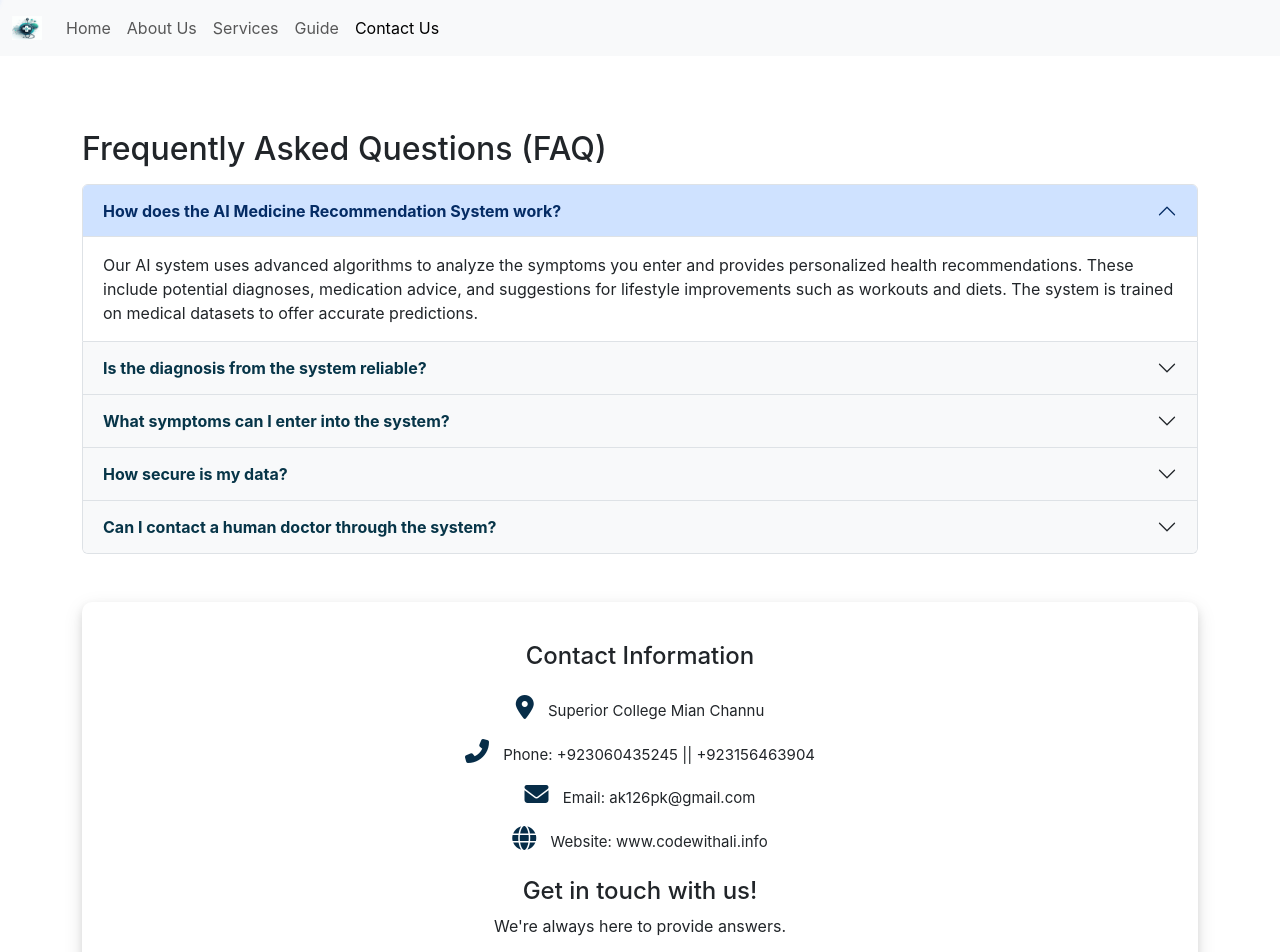
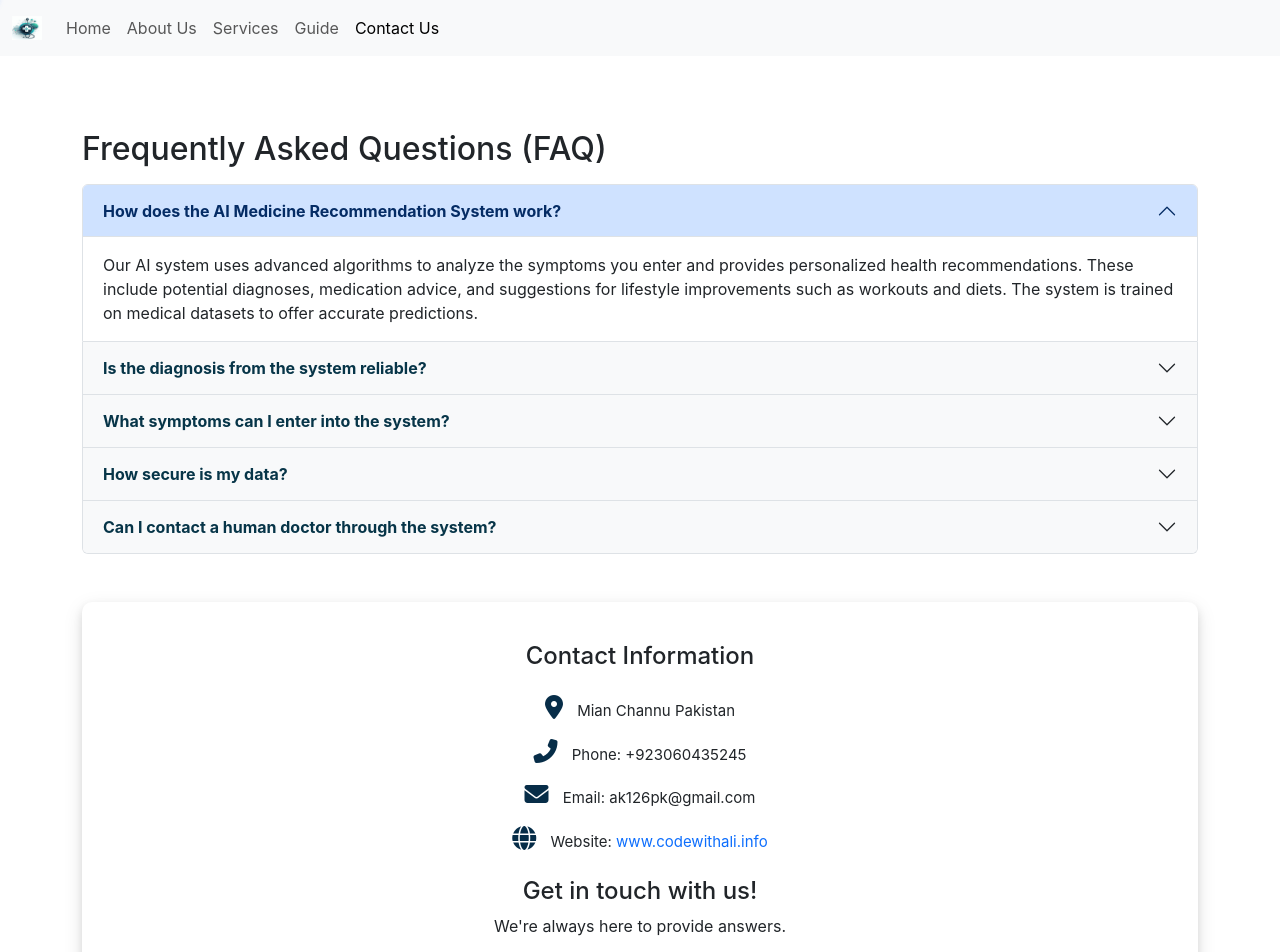
Before and after one commit to AliKhalil28/Medicine_Recommendation_System_Frontend, a React (Create React App) app: page /contact in a window 1280 px wide. Shown: the top 952 px of the page. Built offline with nearby package versions, Linux system fonts and the light colour scheme.

Commit message:
Fix Bugs

```diff
--- a/src/App.js
+++ b/src/App.js
@@ -47,6 +47,7 @@ function Main() {
       loadingBarRef.current.complete();
     }, 1000);
     return () => clearTimeout(timer);
+    // eslint-disable-next-line
   }, [location.pathname]);
 
   return (
--- a/src/components/Contact.js
+++ b/src/components/Contact.js
@@ -164,18 +164,25 @@ export default function Contact() {
             <div className="contact-info">
               <h4 className="mb-4">Contact Information</h4>
               <p>
-                <i className="fas fa-map-marker-alt"></i> Superior College Mian
-                Channu
+                <i className="fas fa-map-marker-alt"></i> Mian Channu Pakistan
               </p>
               <p>
-                <i className="fas fa-phone-alt"></i> Phone: +923060435245 ||
-                +923156463904
+                <i className="fas fa-phone-alt"></i> Phone: +923060435245
               </p>
               <p>
                 <i className="fas fa-envelope"></i> Email: ak126pk@gmail.com
               </p>
+
               <p>
-                <i className="fas fa-globe"></i> Website: www.codewithali.info
+                <i className="fas fa-globe"></i> Website:{" "}
+                <Link
+                  to="https://www.codewithali.info"
+                  target="_blank"
+                  rel="noopener noreferrer"
+                  className="text-decoration-none"
+                >
+                  www.codewithali.info
+                </Link>
               </p>
 
               <h4 className="mt-4">Get in touch with us!</h4>
@@ -186,16 +193,28 @@ export default function Contact() {
 
               <div className="social-media">
                 <h6>Follow Us</h6>
-                <Link to="https://www.facebook.com/ali.khalil.26/">
+                <Link
+                  to="https://www.facebook.com/ali.khalil.26/"
+                  target="_blank"
+                  rel="noopener noreferrer"
+                >
                   <i className="fab fa-facebook"></i>
                 </Link>
                 <Link to="">
                   <i className="fab fa-twitter"></i>
                 </Link>
-                <Link to="https://www.linkedin.com/in/ali-khalil-753469285/">
+                <Link
+                  to="https://www.linkedin.com/in/ali-khalil-753469285/"
+                  target="_blank"
+                  rel="noopener noreferrer"
+                >
                   <i className="fab fa-linkedin"></i>
                 </Link>
-                <Link to="https://www.instagram.com/ali.khalil.26/?hl=en">
+                <Link
+                  to="https://www.instagram.com/ali.khalil.26/?hl=en"
+                  target="_blank"
+                  rel="noopener noreferrer"
+                >
                   <i className="fab fa-instagram"></i>
                 </Link>
               </div>
```
